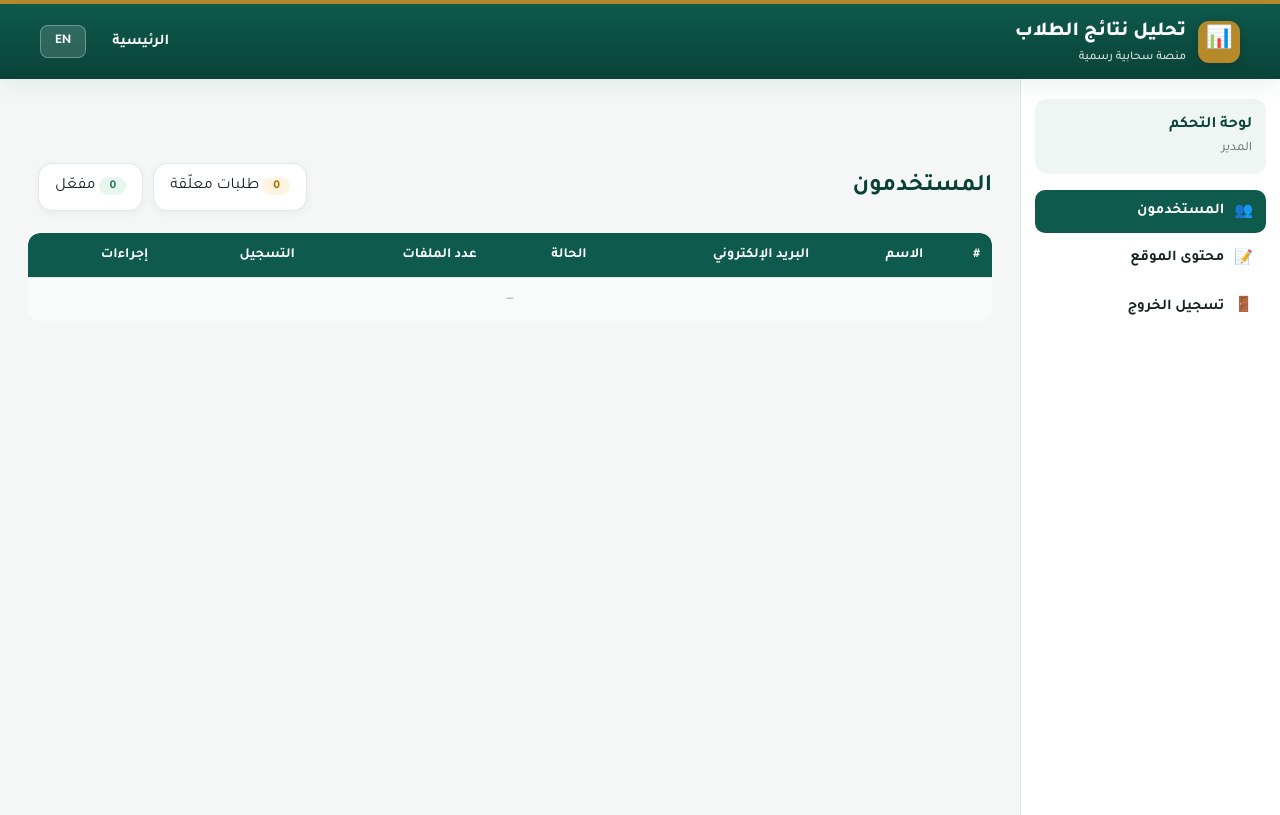
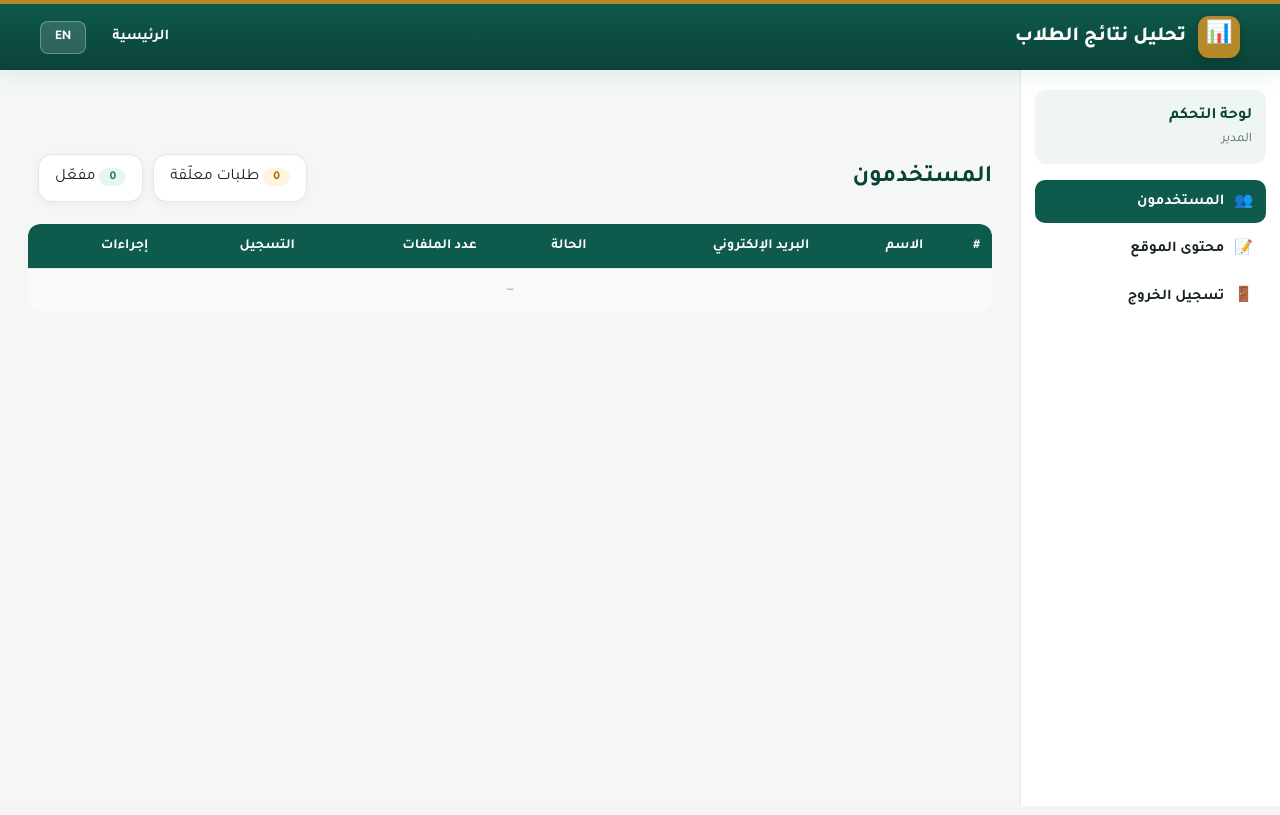
Before and after one commit to a0545777031-ux/student-results, a Flask app: page /admin in a window 1280 px wide. Run offline with Flask 3, Linux system fonts and the light colour scheme; the visitor is signed in with stand-in values (Sample User, id 1); data comes from the database, SQL or seed files in the repository; data that the repository does not hold is empty; some libraries are stand-ins or nearby versions.

Commit message:
Add files via upload

```diff
--- a/templates/base.html
+++ b/templates/base.html
@@ -16,7 +16,7 @@
   <a class="brand" href="/">
     <span class="logo">📊</span>
     <span><span data-content="site_title">تحليل نتائج الطلاب</span>
-      <small data-i18n="site_tag">منصة سحابية رسمية</small></span>
+      <small id="brandSub"></small></span>
   </a>
   <nav class="mainnav">
     <a href="/" data-i18n="nav_home"></a>
```
